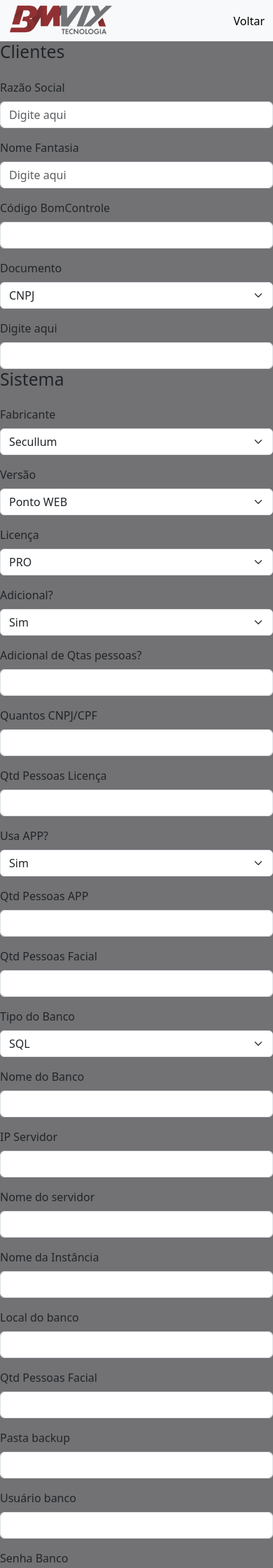
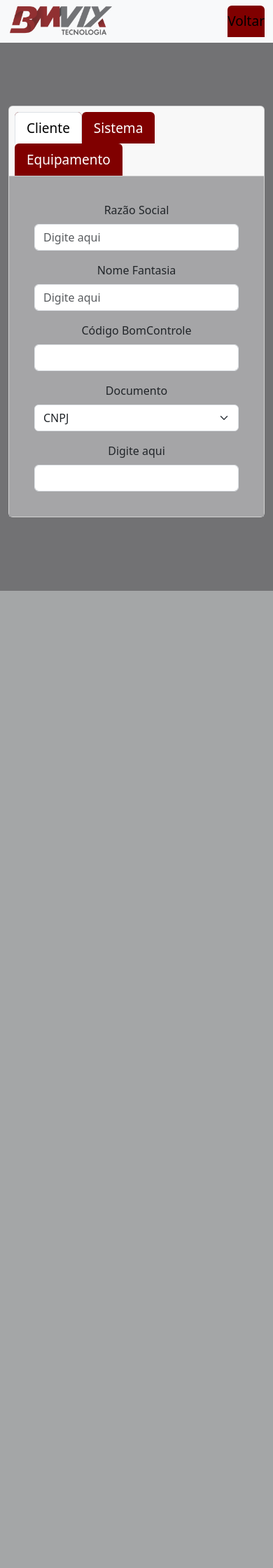
Before and after one commit to ygorp/sistema-clientes-bmvix, a PHP site: page /cadastro.php in a window 390 px wide. Shown: the top 2240 px of the page at 70% size. After the commit the page ends 844 px from the top, so only its background shows below. Run offline with PHP 8.4, Linux system fonts and the light colour scheme.

Commit message:
terminei a página inicial, agora ajeitei a página cadastro, coloquei todos os forms dentro de um card-tab, feito ajuste de tamanho, cor e responsivo

```diff
--- a/cadastro.php
+++ b/cadastro.php
@@ -28,9 +28,26 @@
         </div>
     </nav>
 
-    <section class="cliente">
+    <main class="container-fluid">
+
+        <div class="card text-center">
+            <div class="card-header">
+                <ul class="nav nav-tabs card-header-tabs">
+                    <li class="nav-item">
+                        <a class="nav-link active" id="nav-cliente-tab" data-bs-toggle="tab" data-bs-target="#nav-cliente" type="button" role="tab" aria-controls="nav-cliente" aria-selected="true" href="#">Cliente</a>
+                    </li>
+                    <li class="nav-item">
+                        <a class="nav-link" id="nav-sistema-tab" data-bs-toggle="tab" data-bs-target="#nav-sistema" type="button" role="tab" aria-controls="nav-sistema" aria-selected="false">Sistema</a>
+                    </li>
+                    <li class="nav-item">
+                        <a class="nav-link" id="nav-equipamento-tab" data-bs-toggle="tab" data-bs-target="#nav-equipamento" type="button" role="tab" aria-controls="nav-equipamento" aria-selected="false">Equipamento</a>
+                    </li>
+                </ul>
+            </div>
+            <div class="card-body tab-content" id="nav-tabContent">
+
+                <div class="tab-pane fade show active" id="nav-cliente" role="tabpanel" aria-labelledby="nav-cliente-tab" tabindex="0">
                     <form class="row g-3" id="cliente">
-            <h2 class="titulo-cliente">Clientes</h2>
                         <div class="col-12">
                             <label for="inputAddress" class="form-label">Razão Social</label>
                             <input type="text" class="form-control" id="inputNsocial" placeholder="Digite aqui">
@@ -56,9 +73,10 @@
                         </div>
 
                     </form>
+                </div>
 
+                <div class="tab-pane fade" id="nav-sistema" role="tabpanel" aria-labelledby="nav-sistema-tab" tabindex="0">
                     <form class="row g-3">
-            <h2>Sistema</h2>
                         <div class="col-md-3">
                             <label for="validationDefault04" class="form-label">Fabricante</label>
                             <select class="form-select" id="validationDefault04" required>
@@ -94,7 +112,7 @@
                         </div>
 
                         <div class="col-md-3">
-                <label for="validationDefault05" class="form-label">Adicional de Qtas pessoas?</label>
+                            <label for="validationDefault05" class="form-label">Ad. Qtas pessoas?</label>
                             <input type="text" class="form-control" id="validationDefault05" required>
                         </div>
 
@@ -187,21 +205,11 @@
                                 <option>Não</option>
                             </select>
                         </div>
-
-            <div class="col-12">
-                <button type="submit" class="btn btn-primary">Enviar</button>
+                    </form>
                 </div>
 
-        </form>
-    </section>
-
-    <section class="sistema">
-
-    </section>
-
-    <section class="equipamento">
+                <div class="tab-pane fade" id="nav-equipamento" role="tabpanel" aria-labelledby="nav-equipamento-tab" tabindex="0">
                     <form class="row g-3 needs-validation" novalidate>
-            <h2>Equipamento</h2>
                         <div class="col-md-6">
                             <label for="validationCustom03" class="form-label">Nome</label>
                             <input type="text" class="form-control" id="validationCustom03" required>
@@ -322,7 +330,10 @@
                             <button type="submit" class="btn btn-primary">Enviar</button>
                         </div>
                     </form>
-    </section>
+                </div>
+            </div>
+        </div>
+    </main>
 
 
 
--- a/css/cadastro.css
+++ b/css/cadastro.css
@@ -24,3 +24,51 @@ img {
   align-items: center;
   justify-content: space-around;
 }
+
+.card-body {
+  background-color: var(--form-bg-color);
+}
+
+.container-fluid {
+  width: 80%;
+  height: 75%;
+  margin-top: 90px;
+}
+
+#nav-cliente,
+#nav-sistema,
+#nav-equipamento {
+  padding: 20px;
+}
+
+.btn {
+  background-color: var(--btn-color);
+  border: none;
+  width: 190px;
+  transition: all 0.4s ease-in-out;
+}
+
+.btn:hover {
+  background: var(--text1-color);
+}
+
+.nav-link {
+  color: #ffffff;
+  font-size: 19px;
+  transition: all 0.4s ease-in-out;
+}
+
+.nav-link:hover {
+  color: #ffffff;
+}
+
+.nav-item {
+  background-color: var(--btn-color);
+  border-radius: 6px 6px 0 0;
+}
+
+@media (max-width: 843px) {
+  .container-fluid {
+    width: 100%;
+  }
+}
```
Lines whose indentation alone changed are shown as unchanged.
